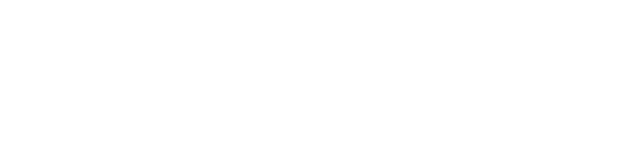
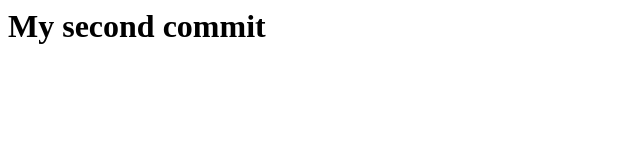
Before and after one commit to dafison246/git1-one, a plain HTML site: page index.html in a window 1280 px wide. Shown: the whole page, without its empty margins (0-640 px from the left). Drawn offline with Linux system fonts and the light colour scheme.

Commit message:
added h1 to index

```diff
--- a/index.html
+++ b/index.html
@@ -6,6 +6,6 @@
     <title>Document</title>
 </head>
 <body>
-
+    <h1>My second commit</h1>
 </body>
 </html>
```
